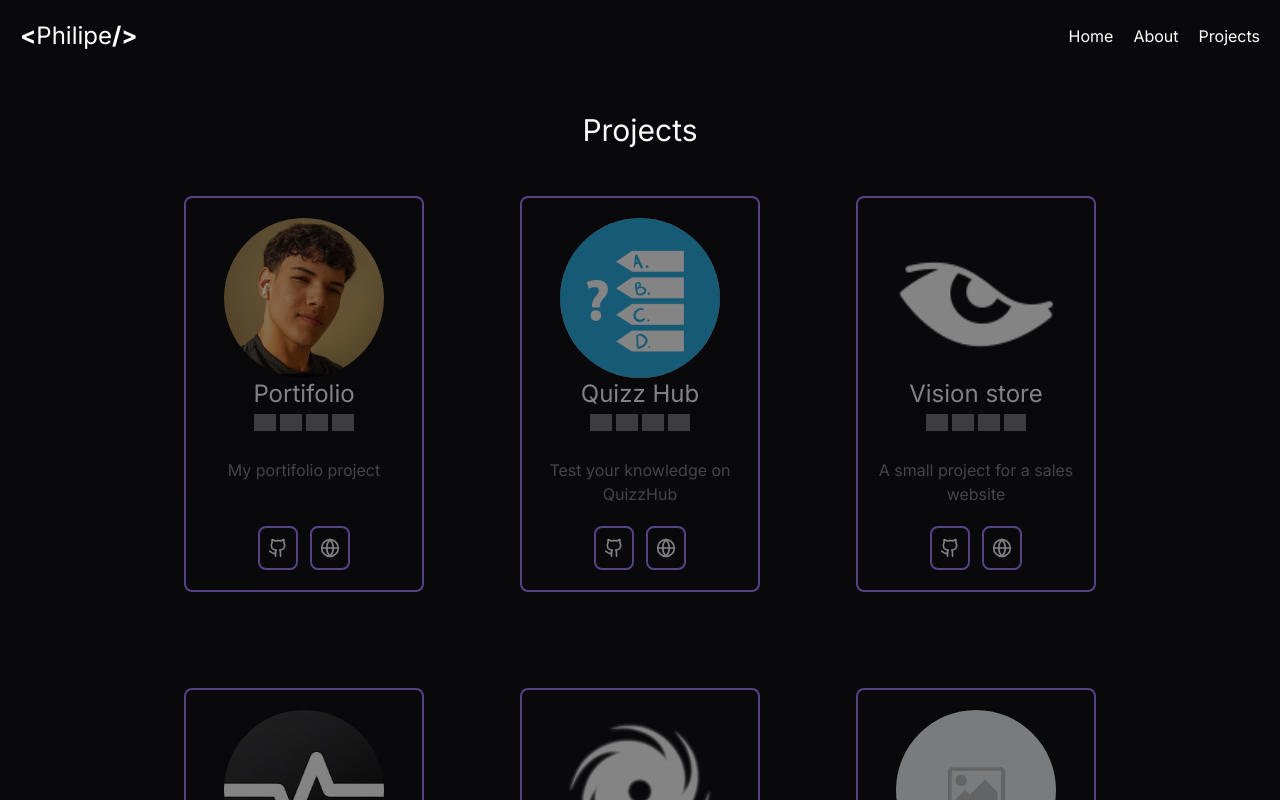
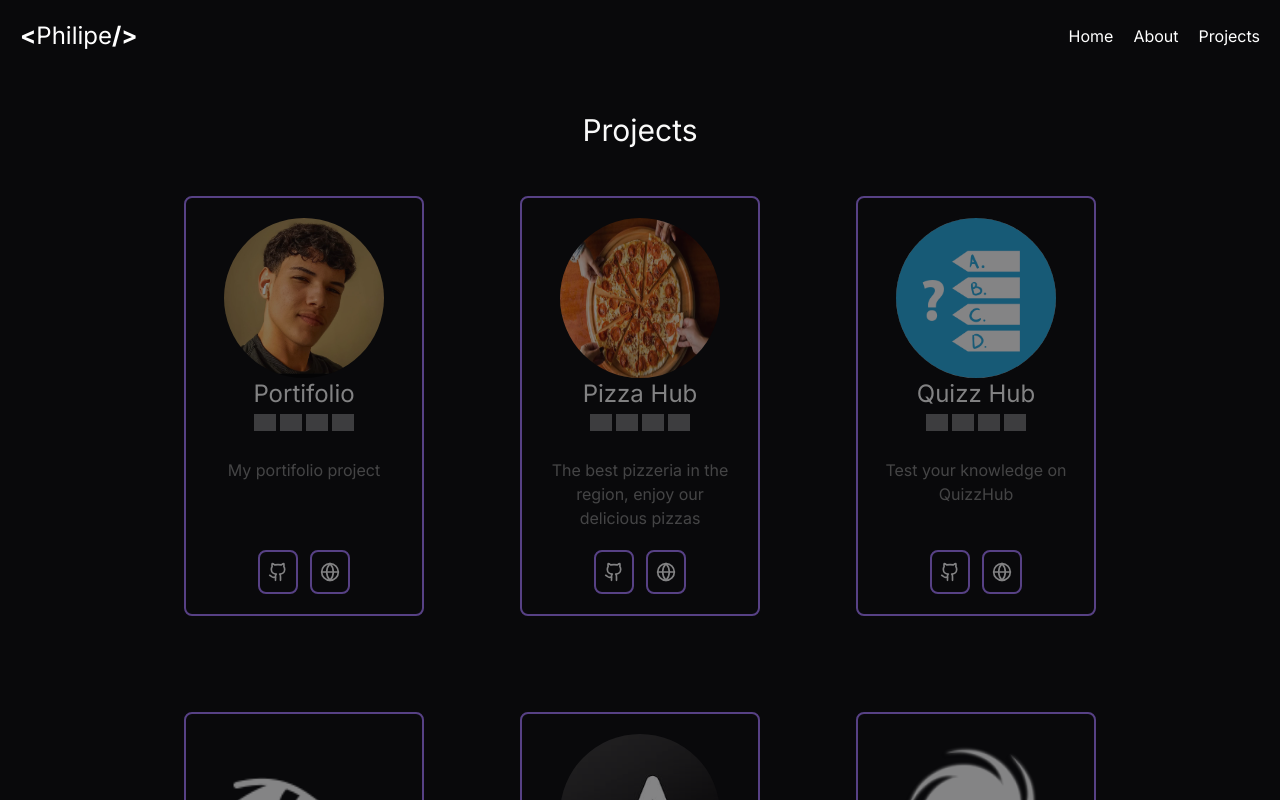
Before and after one commit to Srcyax/portfolio, a Next.js app: page /projects in a window 1280 px wide. Shown: the top 800 px of the page. Built offline with nearby package versions, Linux system fonts and the light colour scheme; grey boxes are pictures that could not be loaded.

Commit message:
Pizza hub project

```diff
--- a/src/app/(pages)/projects/page.tsx
+++ b/src/app/(pages)/projects/page.tsx
@@ -1,6 +1,6 @@
-import CardProject from "./card"
+import CardProject from "./card";
 
-export default function Projects(){
+export default function Projects() {
 	const projects = [
 		{
 			image: "/images/projects/luiz_selfie.png",
@@ -8,7 +8,15 @@ export default function Projects(){
 			desc: "My portifolio project",
 			technologies: ["nextjs", "tailwindcss", "javascript", "react"],
 			github: "https://github.com/Srcyax/portfolio",
-            site: "https://portfolio-srcyaxs-projects.vercel.app/"
+			site: "https://portfolio-srcyaxs-projects.vercel.app/",
+		},
+		{
+			image: "/images/projects/pizza.png",
+			title: "Pizza Hub",
+			desc: "The best pizzeria in the region, enjoy our delicious pizzas",
+			technologies: ["nextjs", "tailwindcss", "javascript", "react"],
+			github: "https://github.com/Srcyax/pizza-hub",
+			site: "https://pizza-hub-phi.vercel.app/",
 		},
 		{
 			image: "/images/projects/quizz.png",
@@ -16,7 +24,7 @@ export default function Projects(){
 			desc: "Test your knowledge on QuizzHub",
 			technologies: ["nextjs", "tailwindcss", "javascript", "react"],
 			github: "https://github.com/Srcyax/quizz",
-            site: "https://quizz-hub-srcyax.vercel.app/"
+			site: "https://quizz-hub-srcyax.vercel.app/",
 		},
 		{
 			image: "/images/projects/vision_store.png",
@@ -24,7 +32,7 @@ export default function Projects(){
 			desc: "A small project for a sales website",
 			technologies: ["html5", "css3", "javascript", "php"],
 			github: "https://github.com/Srcyax/vision-site",
-            site: "https://vision-store-srcyax.vercel.app/"
+			site: "https://vision-store-srcyax.vercel.app/",
 		},
 		{
 			image: "/images/projects/new_era.png",
@@ -32,7 +40,7 @@ export default function Projects(){
 			desc: "A small LAN multi-player FPS game project",
 			technologies: ["unity", "c#"],
 			github: "https://github.com/Srcyax/new-era",
-            site: ""
+			site: "",
 		},
 		{
 			image: "/images/projects/the_carlos.png",
@@ -40,7 +48,7 @@ export default function Projects(){
 			desc: "A small old LAN multi-player FPS horror game project",
 			technologies: ["unity", "c#"],
 			github: "https://github.com/Srcyax/TheCarlosMirror",
-            site: ""
+			site: "",
 		},
 		{
 			image: "/images/projects/place_holder.png",
@@ -48,8 +56,8 @@ export default function Projects(){
 			desc: "empty...",
 			technologies: ["none"],
 			github: "https://github.com/Srcyax/coming-soon",
-            site: ""
-        }
+			site: "",
+		},
 	];
 
 	return (
@@ -69,8 +77,7 @@ export default function Projects(){
 						/>
 					))}
 				</div>
-
 			</div>
 		</main>
-    )
+	);
 }
```
Also changed, not shown: public/images/projects/pizza.png (added). Lines whose indentation alone changed are shown as unchanged.
